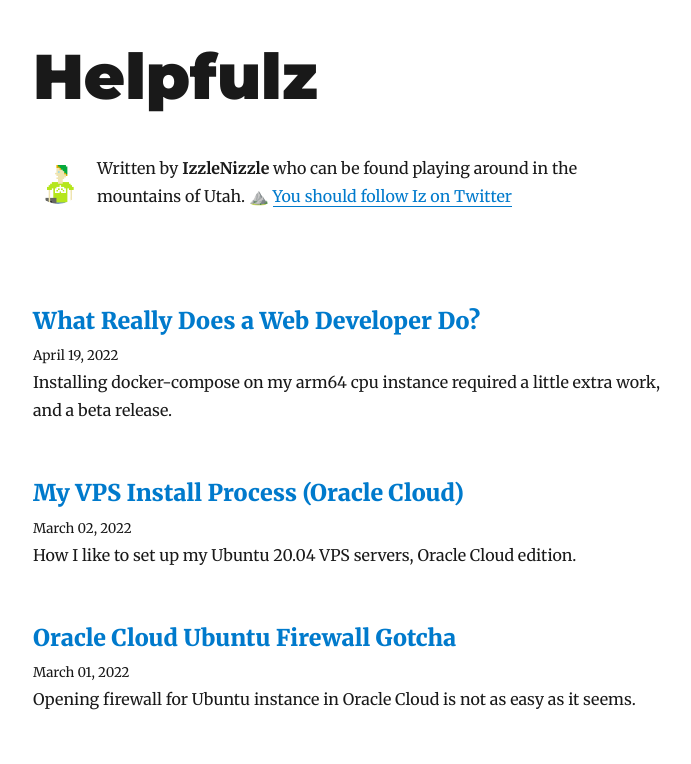
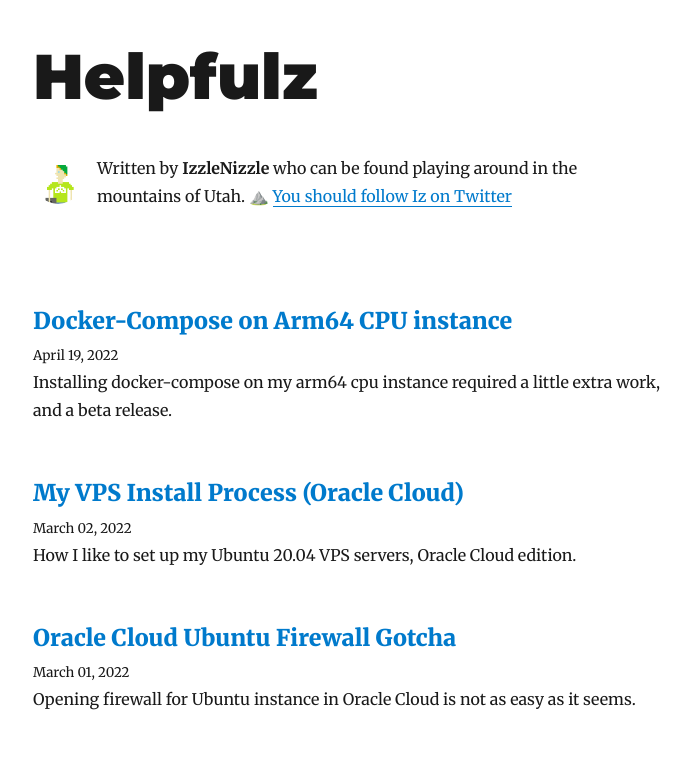
Before and after one commit to IzzleNizzle/izzlenizzle.dev, a Gatsby site: page / in a window 1280 px wide. Shown: the top 764 px of the page, without its empty margins (292-983 px from the left). Built offline with nearby package versions, Linux system fonts and the light colour scheme; Gatsby itself is replaced by a stand-in of ours; some packages are replaced by stand-ins of ours.

Commit message:
forgot to update title

```diff
--- a/content/blog/22-04-19--Docker-Compose on Arm64 cpu instance/index.md
+++ b/content/blog/22-04-19--Docker-Compose on Arm64 cpu instance/index.md
@@ -1,5 +1,5 @@
 ---
-title: What Really Does a Web Developer Do?
+title: Docker-Compose on Arm64 CPU instance
 date: 2022-04-19T13:37:00.000Z
 description: Installing docker-compose on my arm64 cpu instance required a little extra work, and a beta release.
 ---
```
